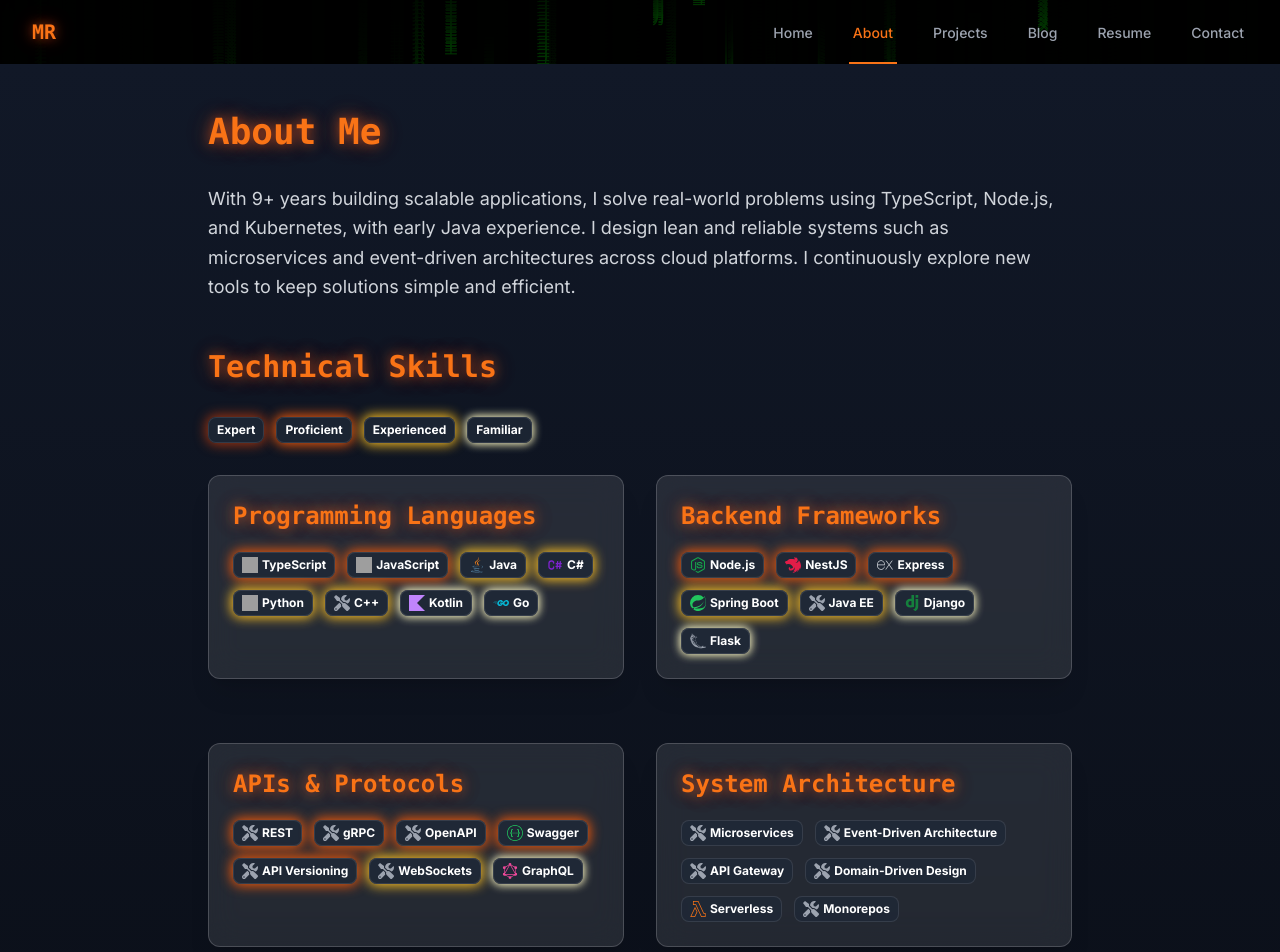
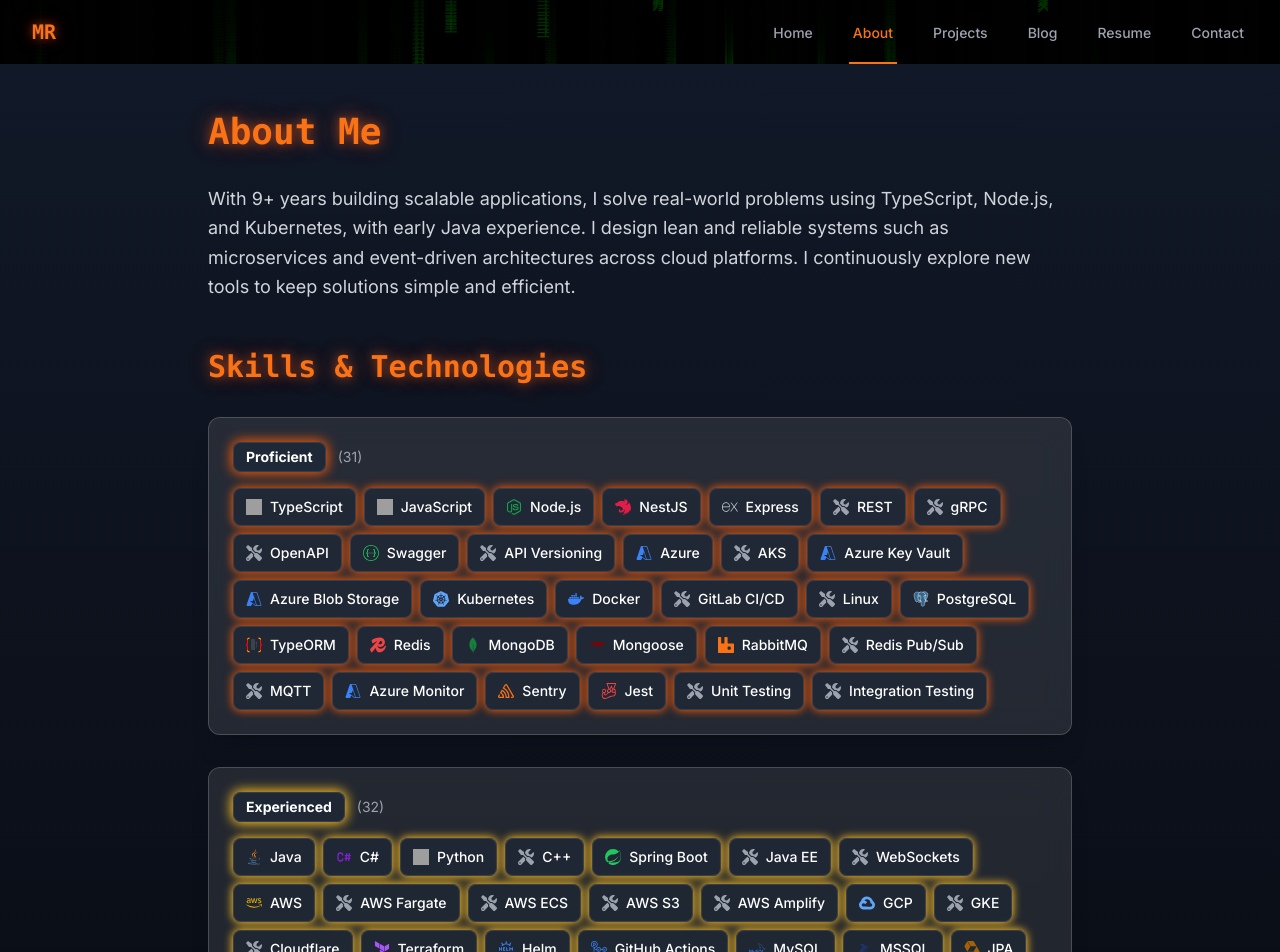
Before and after one commit to MRdevX/mrashidi.me, a Next.js app: page /about in a window 1280 px wide. Shown: the top 952 px of the page. Built offline with nearby package versions, Linux system fonts and the light colour scheme; grey boxes are pictures that could not be loaded.

Commit message:
refactor: reorganize skills display in About page by categorizing skills by level and enhancing layout for better readability

```diff
--- a/src/app/about/page.tsx
+++ b/src/app/about/page.tsx
@@ -10,6 +10,24 @@ export default function About() {
   const fadeIn = {
     hidden: { opacity: 0, y: 20 },
     visible: { opacity: 1, y: 0 },
+  };
+
+  // Flatten all skills and organize by level
+  const allSkills = skillCategories.flatMap((cat) => cat.skills);
+  const skillsByLevel = {
+    expert: allSkills.filter((skill) => skill.level === "expert"),
+    proficient: allSkills.filter((skill) => skill.level === "proficient"),
+    experienced: allSkills.filter((skill) => skill.level === "experienced"),
+    familiar: allSkills.filter((skill) => skill.level === "familiar"),
+    unspecified: allSkills.filter((skill) => !skill.level),
+  };
+
+  const levelConfig = {
+    expert: { color: "#9A3412", label: "Expert" },
+    proficient: { color: "#EA580C", label: "Proficient" },
+    experienced: { color: "#FBBF24", label: "Experienced" },
+    familiar: { color: "#FEF9C3", label: "Familiar" },
+    unspecified: { color: "#6B7280", label: "Tools & Concepts" },
   };
 
   return (
@@ -25,39 +43,27 @@ export default function About() {
           </motion.section>
 
           <motion.section className="mb-12" initial="hidden" animate="visible" variants={fadeIn} transition={{ delay: 0.4 }}>
-            <h2 className="text-3xl font-bold mb-8 text-orange-500 font-cyberpunk glow-text">Technical Skills</h2>
-            <div className="flex flex-wrap gap-3 mb-8">
+            <h2 className="text-3xl font-bold mb-8 text-orange-500 font-cyberpunk glow-text">Skills & Technologies</h2>
+
+            <div className="space-y-8">
+              {Object.entries(skillsByLevel).map(([level, skills]) => {
+                if (skills.length === 0) return null;
+                const config = levelConfig[level as keyof typeof levelConfig];
+
+                return (
+                  <div key={level} className="feature-card p-6 bg-gray-900/70 border border-white/10 rounded-xl">
+                    <div className="flex items-center gap-3 mb-4">
                       <span
-                className="inline-flex items-center gap-1 px-2 py-1 rounded-lg font-bold text-xs bg-gray-800/80 text-white border border-white/10"
-                style={{ boxShadow: "0 0 12px 2px #9A3412" }}
+                        className="inline-flex items-center gap-1 px-3 py-1 rounded-lg font-bold text-sm bg-gray-800/80 text-white border border-white/10"
+                        style={{ boxShadow: `0 0 12px 2px ${config.color}` }}
                       >
-                Expert
+                        {config.label}
                       </span>
-              <span
-                className="inline-flex items-center gap-1 px-2 py-1 rounded-lg font-bold text-xs bg-gray-800/80 text-white border border-white/10"
-                style={{ boxShadow: "0 0 12px 2px #EA580C" }}
-              >
-                Proficient
-              </span>
-              <span
-                className="inline-flex items-center gap-1 px-2 py-1 rounded-lg font-bold text-xs bg-gray-800/80 text-white border border-white/10"
-                style={{ boxShadow: "0 0 12px 2px #FBBF24" }}
-              >
-                Experienced
-              </span>
-              <span
-                className="inline-flex items-center gap-1 px-2 py-1 rounded-lg font-bold text-xs bg-gray-800/80 text-white border border-white/10"
-                style={{ boxShadow: "0 0 8px 1.5px #FEF9C3" }}
-              >
-                Familiar
-              </span>
+                      <span className="text-gray-400 text-sm">({skills.length})</span>
                     </div>
-            <div className="grid grid-cols-1 md:grid-cols-2 gap-8">
-              {skillCategories.map((cat) => (
-                <div key={cat.category} className="feature-card mb-8 p-6 bg-gray-900/70 border border-white/10 rounded-xl">
-                  <h3 className="text-2xl font-bold mb-5 text-orange-500 font-cyberpunk glow-text">{cat.category}</h3>
-                  <div className="flex flex-wrap gap-3">
-                    {cat.skills.map((skill) => {
+
+                    <div className="flex flex-wrap gap-2">
+                      {skills.map((skill) => {
                         let iconKey = skill.name
                           .toLowerCase()
                           .replace(/\s*\(.*\)/, "")
@@ -68,16 +74,12 @@ export default function About() {
                         if (iconKey.includes("azure")) iconKey = "azure";
                         if (iconKey === "aws") iconKey = "aws";
                         const { Icon, colorClass } = getTechIcon(iconKey);
-                      let glow = "0 0 0px #0000";
-                      if (skill.level === "expert") glow = "0 0 12px 2px #9A3412";
-                      else if (skill.level === "proficient") glow = "0 0 12px 2px #EA580C";
-                      else if (skill.level === "experienced") glow = "0 0 12px 2px #FBBF24";
-                      else if (skill.level === "familiar") glow = "0 0 8px 1.5px #FEF9C3";
+
                         return (
                           <span
                             key={skill.name}
-                          className={`inline-flex items-center gap-1 px-2 py-1 rounded-lg font-bold text-xs bg-gray-800/80 text-white border border-white/10`}
-                          style={{ boxShadow: glow }}
+                            className="inline-flex items-center gap-2 px-3 py-2 rounded-lg font-medium text-sm bg-gray-800/60 text-white border border-white/10 hover:bg-gray-800/80 transition-colors"
+                            style={{ boxShadow: `0 0 8px 1px ${config.color}` }}
                             title={skill.name}
                           >
                             <Icon className={`w-4 h-4 ${colorClass}`} />
@@ -87,7 +89,8 @@ export default function About() {
                       })}
                     </div>
                   </div>
-              ))}
+                );
+              })}
             </div>
           </motion.section>
 
```
Also changed, not shown: public/sw.js, 1 other file (tests, documents, lock files or other folders). Lines whose indentation alone changed are shown as unchanged.
